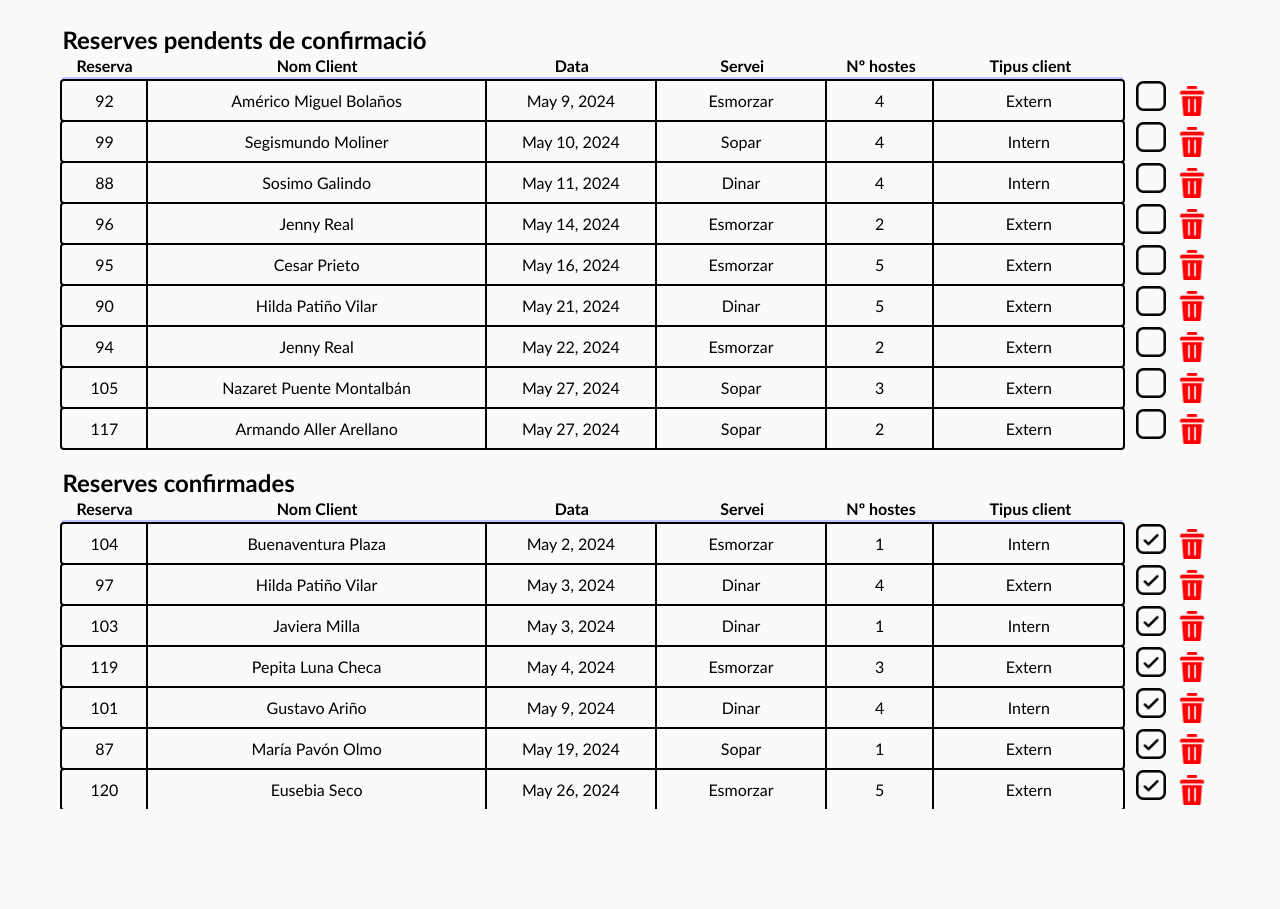
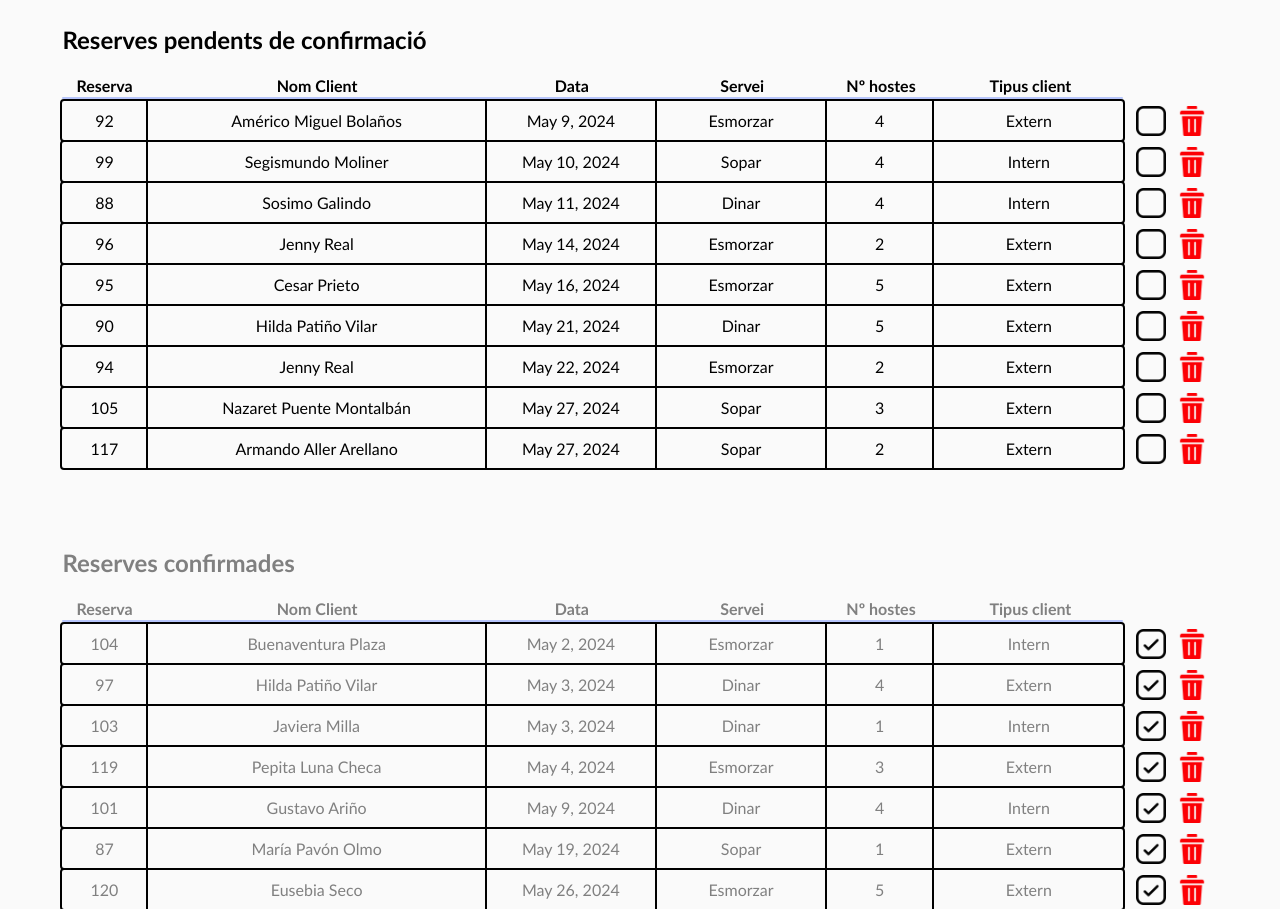
Before and after one commit to Computer-Engineering-UdL/JointProject, a Django app: page /restaurant/reservations/ in a window 1280 px wide. Shown: the part 70-979 px from the top of the page. Before the commit the page ends 879 px from the top, so only its background shows below. Run offline with Django 5.2, Linux system fonts and the light colour scheme; a user stored in the database is signed in; data comes from the database, SQL or seed files in the repository.

Commit message:
fix: checkbox and style

```diff
--- a/static/css/worker/restaurant/restaurant_check_reservations/restaurant_check_reservations.css
+++ b/static/css/worker/restaurant/restaurant_check_reservations/restaurant_check_reservations.css
@@ -0,0 +1,29 @@
+.main {
+    gap: 70px;
+}
+
+h2 {
+    margin-bottom: 20px;
+}
+
+.check-form {
+    display: flex !important;
+    justify-content: center !important;
+    align-items: center !important;
+}
+.check-form label {
+    width: 30px;
+    height: 30px;
+}
+.check-form label:hover {
+    border-radius: 10px;
+    background-color: #b4bdfc;
+    opacity: 0.5;
+}
+.check-form label:active {
+    opacity: 0.8;
+}
+
+.checked {
+    color: grey;
+}
--- a/templates/worker/restaurant/check_reservations/restaurant_check_reservations.html
+++ b/templates/worker/restaurant/check_reservations/restaurant_check_reservations.html
@@ -36,7 +36,7 @@
                         </li>
                         <div class="list-extra">
                             <div class="icon" id="checkbox-icon">
-                                <form action="{% url 'confirm_restaurant_reservation' reservation.reservation_id %}" method="post" style="display: inline;">
+                                <form class="check-form" action="{% url 'confirm_restaurant_reservation' reservation.reservation_id %}" method="post" style="display: inline;">
                                     {% csrf_token %}
                                     <input type="checkbox" name="client_arrived" id="client_arrived_{{ reservation.reservation_id }}" style="display:none;" onchange="this.form.submit()" {% if reservation.client_arrived %} checked {% endif %}>
                                     <label for="client_arrived_{{ reservation.reservation_id }}" style="cursor:pointer;">
@@ -58,7 +58,7 @@
             {% endfor %}
         </ul>
 
-        <ul class="reservation-list">
+        <ul class="reservation-list checked">
             <h2>Reserves confirmades</h2>
             <ul class="list-index">
                 <li id="reservation-id">Reserva</li>
@@ -82,7 +82,7 @@
                         </li>
                         <div class="list-extra">
                             <div class="icon" id="checkbox-icon">
-                                <form action="{% url 'confirm_restaurant_reservation' reservation.reservation_id %}" method="post" style="display: inline;">
+                                <form class="check-form" action="{% url 'confirm_restaurant_reservation' reservation.reservation_id %}" method="post" style="display: inline;">
                                     {% csrf_token %}
                                     <input type="checkbox" name="client_arrived" id="client_arrived_{{ reservation.reservation_id }}" style="display:none;" onchange="this.form.submit()" {% if reservation.client_arrived %} checked {% endif %}>
                                     <label for="client_arrived_{{ reservation.reservation_id }}" style="cursor:pointer;">
```
